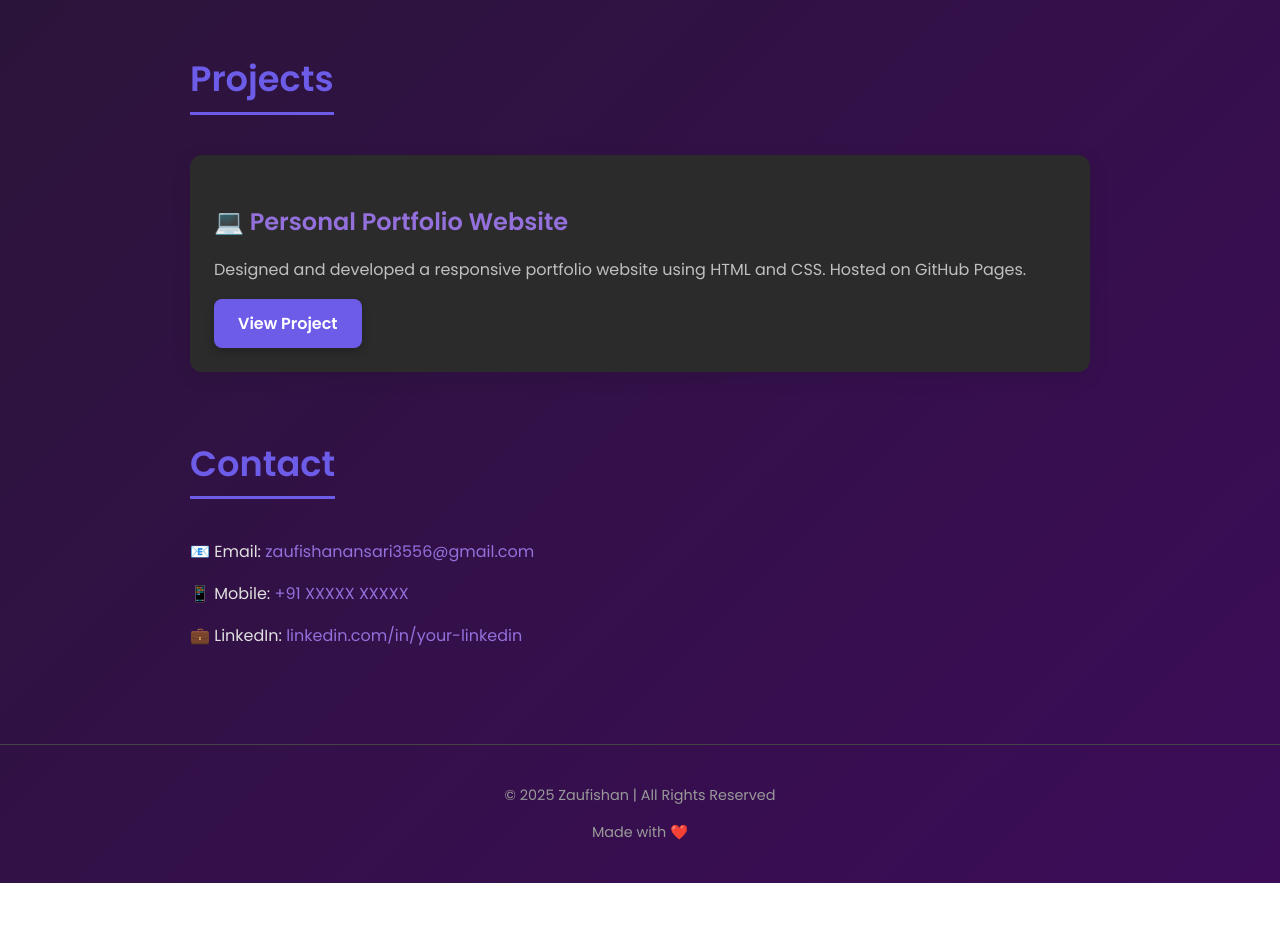
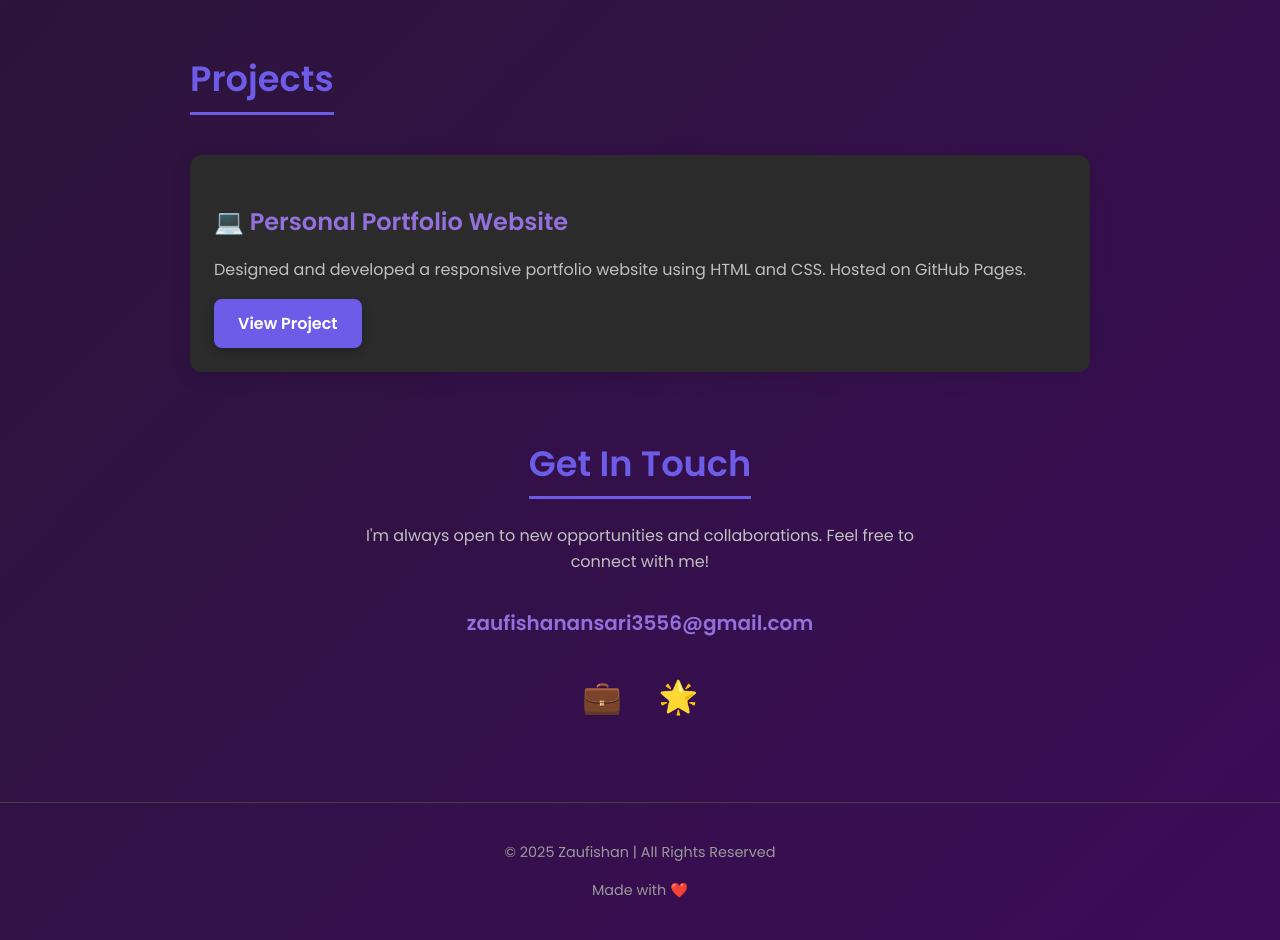
Before and after one commit to Zaufishan753/Portfolio, a plain HTML site: page index.html in a window 1280 px wide. Shown: the part 1767-2707 px from the top of the page. Before the commit the page ends 2650 px from the top, so only its background shows below. Drawn offline with Linux system fonts and the light colour scheme.

Commit message:
Update index.html

```diff
--- a/index.html
+++ b/index.html
@@ -151,6 +151,13 @@
       text-decoration: underline;
     }
 
+    /* New styling for the social media icons */
+    .social-icons a {
+        font-size: 2rem;
+        margin: 0 1rem;
+        color: #9370db;
+    }
+
     /* Footer styling */
     footer {
       text-align: center;
@@ -176,7 +183,7 @@
   <!-- Hero Section -->
   <header class="hero">
     <!-- Using a placeholder image with the initials ZA -->
-    <img class="avatar" src="https://placehold.co/140x140/513e9a/ffffff?text=ZA" alt="Zaufishan">
+    <img class="avatar" src="portfolio/profile.jpg" alt="Zaufishan">
     <h1 class="big-name">Hello! I'm Zaufishan</h1>
     <p class="tagline">B.Tech CSE Student • Web Developer • Problem Solver</p>
     <button class="github-btn" onclick="window.open('https://github.com/Zaufishan753','_blank')">
@@ -232,11 +239,18 @@
     </section>
 
     <!-- Contact Section -->
-    <section class="contact">
-      <h2>Contact</h2>
-      <p>📧 Email: <a href="mailto:zaufishanansari3556@gmail.com">zaufishanansari3556@gmail.com</a></p>
-      <p>📱 Mobile: <a href="tel:XXXXX XXXXX">+91 XXXXX XXXXX</a></p>
-      <p>💼 LinkedIn: <a href="http://www.linkedin.com/in/your-linkedin" target="_blank">linkedin.com/in/your-linkedin</a></p>
+    <section class="contact" style="text-align: center;">
+      <h2>Get In Touch</h2>
+      <p style="color: #c0c0c0; max-width: 600px; margin: 0 auto 2rem;">
+        I'm always open to new opportunities and collaborations. Feel free to connect with me!
+      </p>
+      <p style="font-size: 1.25rem; font-weight: 600; margin-bottom: 2rem;">
+        <a href="mailto:zaufishanansari3556@gmail.com">zaufishanansari3556@gmail.com</a>
+      </p>
+      <div class="social-icons">
+        <a href="https://linkedin.com/in/your-linkedin" target="_blank" title="LinkedIn">💼</a>
+        <a href="https://github.com/Zaufishan753" target="_blank" title="GitHub">🌟</a>
+      </div>
     </section>
   </main>
 
```
